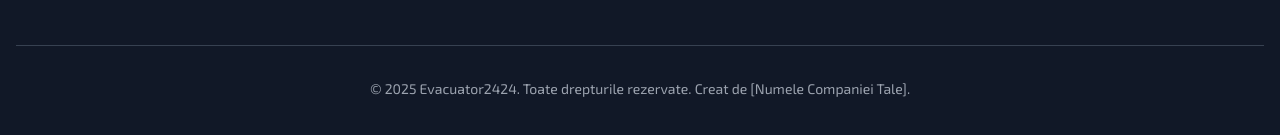
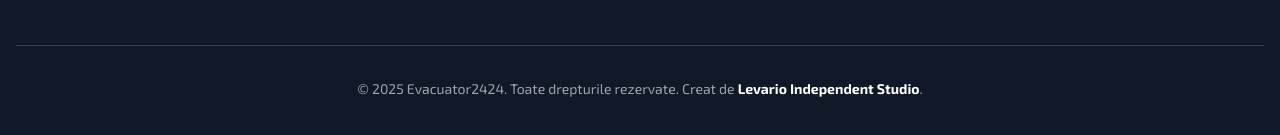
Before and after one commit to MisterV0/Danut_Evacuator, a plain HTML site: page index.html in a window 1280 px wide. Shown: the part 1359-1494 px from the top of the page. Drawn offline with nearby package versions, Linux system fonts and the light colour scheme.

Commit message:
Update index.html
Added link to analytics
Added link to creator studio portfolio site

```diff
--- a/index.html
+++ b/index.html
@@ -340,6 +340,16 @@
             border-top: 1px solid #374151;
             font-size: 0.875rem;
             color: #9ca3af;
+        }
+        .studio-link {
+            color: #ffffff;
+            font-weight: 700;
+            text-decoration: none;
+            transition: all 0.3s ease;
+        }
+        .studio-link:hover {
+            color: #60a5fa;
+            transform: scale(1.05);
         }
 
         #mobile-menu {
@@ -763,7 +773,7 @@
             </div>
         </div>
         <div class="footer-copyright">
-            <p>&copy; 2025 Evacuator2424. Toate drepturile rezervate. Creat de [Numele Companiei Tale].</p>
+            <p>&copy; 2025 Evacuator2424. Toate drepturile rezervate. Creat de <a href="https://levario.netlify.app" target="_blank" rel="noopener noreferrer" class="studio-link">Levario Independent Studio</a>.</p>
         </div>
     </footer>
 
@@ -1304,7 +1314,11 @@
                 dismissDropZone.classList.remove('hover');
             });
         });
+
     </script>
+    <!-- 100% privacy-first analytics -->
+<script data-collect-dnt="true" async src="https://scripts.simpleanalyticscdn.com/latest.js"></script>
+<noscript><img src="https://queue.simpleanalyticscdn.com/noscript.gif?collect-dnt=true" alt="" referrerpolicy="no-referrer-when-downgrade"/></noscript>
 
 </body>
 </html>
```
